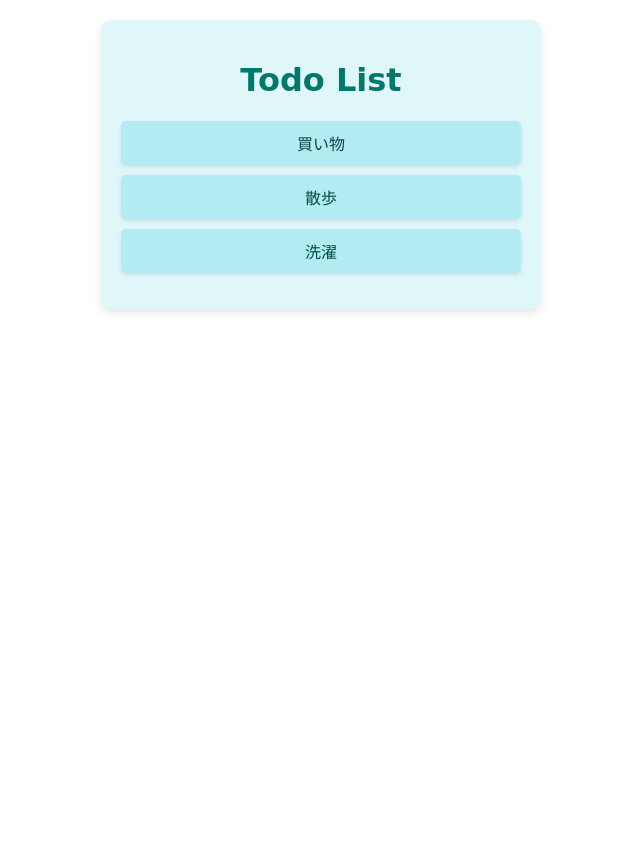
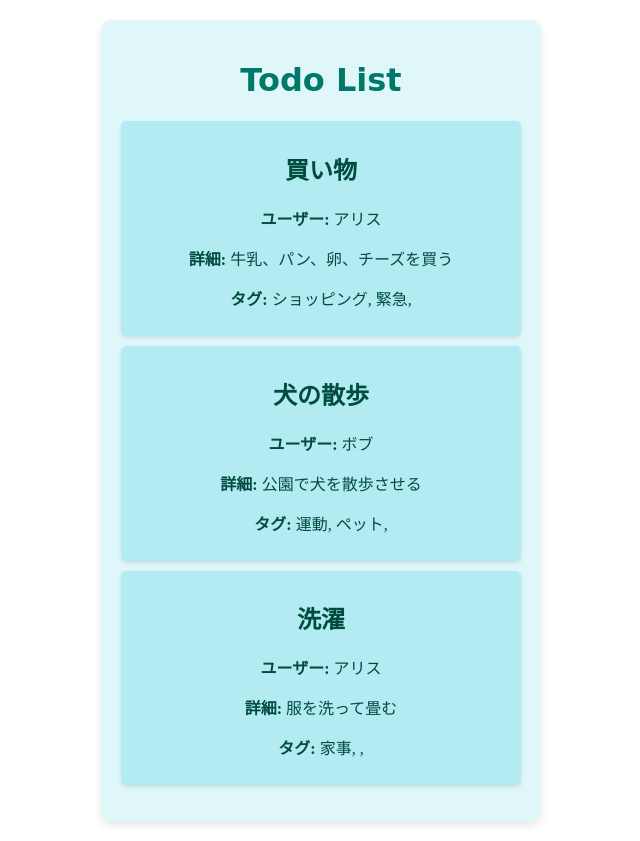
Before and after one commit to lizlicha/todo, a React (Create React App) app: page / in a window 1280 px wide. Shown: the whole page, without its empty margins (319-959 px from the left). Before the commit the page ends 800 px from the top, so only its background shows below. Built offline with nearby package versions, Linux system fonts and the light colour scheme; a web font is replaced by a local one.

Commit message:
todoの詳細追加

```diff
--- a/package.json
+++ b/package.json
@@ -12,7 +12,7 @@
     "web-vitals": "^2.1.4"
   },
   "scripts": {
-    "start": "react-scripts start",
+    "start": "WATCHPACK_POLLING=true react-scripts start",
     "build": "react-scripts build",
     "test": "react-scripts test",
     "eject": "react-scripts eject"
--- a/src/components/TodoList/TodoList.js
+++ b/src/components/TodoList/TodoList.js
@@ -4,22 +4,56 @@ import './TodoList.css';
 
 const TodoList = () => {
     const [todos, setTodos] = useState([
-        { id: 1, text: '買い物' },
-        { id: 2, text: '散歩' },
-        { id: 3, text: '洗濯' },
+        {
+            id: 1,
+            user_id: 1,
+            user_name: 'アリス',
+            text: '買い物',
+            description: '牛乳、パン、卵、チーズを買う',
+            tag1: 'ショッピング',
+            tag2: '緊急',
+            tag3: null,
+            completed: false,
+        },
+        {
+            id: 2,
+            user_id: 2,
+            user_name: 'ボブ',
+            text: '犬の散歩',
+            description: '公園で犬を散歩させる',
+            tag1: '運動',
+            tag2: 'ペット',
+            tag3: null,
+            completed: false,
+        },
+        {
+            id: 3,
+            user_id: 1,
+            user_name: 'アリス',
+            text: '洗濯',
+            description: '服を洗って畳む',
+            tag1: '家事',
+            tag2: null,
+            tag3: null,
+            completed: false,
+        },
     ]);
 
-    return ( <
-        div className = "todo-list" >
-        <
-        h1 > Todo List < /h1> <
-        ul > {
-            todos.map(todo => ( <
-                li key = { todo.id } > { todo.text } < /li>
-            ))
-        } <
-        /ul> < /
-        div >
+    return (
+        <div className="todo-list">
+            <h1>Todo List</h1>
+            <ul>
+                {todos.map(todo => (
+                    <li key={todo.id}>
+                        <h2>{todo.text}</h2>
+                        <p><strong>ユーザー:</strong> {todo.user_name}</p>
+                        <p><strong>詳細:</strong> {todo.description}</p>
+                        <p><strong>タグ:</strong> {todo.tag1}, {todo.tag2}, {todo.tag3}</p>
+
+                    </li>
+                ))}
+            </ul>
+        </div>
     );
 };
 
```
